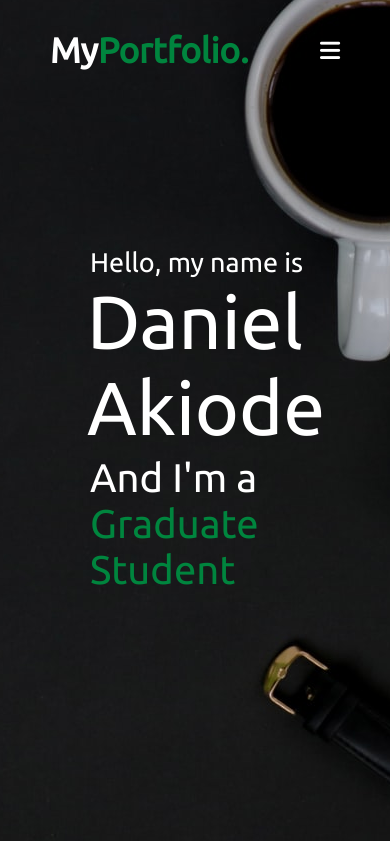
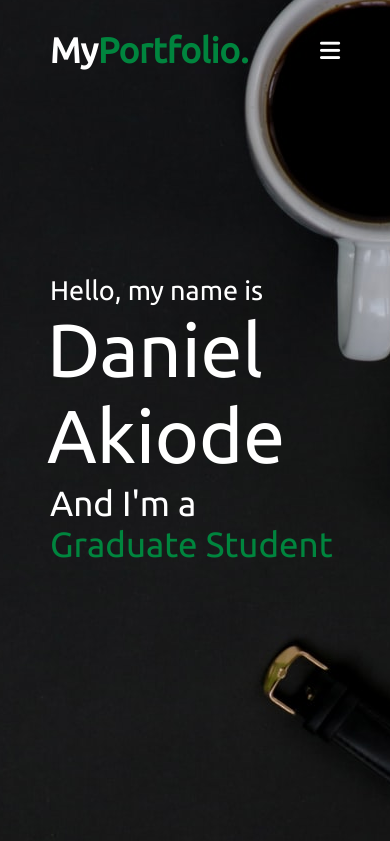
Before and after one commit to DaniAkiode/Portfolio-Website, a plain HTML site: page index.html in a window 390 px wide. Shown: the top 841 px of the page. Drawn offline with nearby package versions, Linux system fonts and the light colour scheme.

Commit message:
correction

```diff
--- a/index.html
+++ b/index.html
@@ -27,13 +27,13 @@
             </div>
         </div>
     </nav>
-
+    <!-- home section -->
     <section class="home" id=home>
         <div class="max-width">
-            <div class="class home-content">
-                <div class="class text-1">Hello, my name is</div>
-                <div class="class text-2">Daniel Akiode</div>
-                <div class="class text-3">And I'm a <span>Graduate Student</span> </div>
+            <div class="home-content">
+                <div class="text-1">Hello, my name is</div>
+                <div class="text-2">Daniel Akiode</div>
+                <div class="text-3">And I'm a <span>Graduate Student</span> </div>
             </div>
         </div>
 
--- a/script.js
+++ b/script.js
@@ -9,5 +9,7 @@ $(document).ready(function() {
     // toggle menu/navbar script
     $('.menu-btn').click(function(){
         $('.navbar .menu').toggleClass('active')
+        $('.menu-btn i').toggleClass('active')
+
     })
 })
--- a/style.css
+++ b/style.css
@@ -93,36 +93,49 @@
     margin: auto 0 auto 40px;
 }
 
-.home .max-width .text-1{
+.home .home-content .text-1{
     font-size: 27px;
 }
 
-.home .max-width .text-2{
+.home .home-content .text-2{
     font-size: 75px;
     font-weight: 600px;
     margin-left: -3px;
 }
 
-.home .max-width .text-3{
+.home .home-content .text-3{
     font-size: 40px;
     margin: 5px 0;
 }
-.home .max-width .text-3 span{
+.home .home-content .text-3 span{
     color: #00853E;
     font-weight: 500;
 }
 
 /* responsive media */
 
-@media (max-width: 947px){
+@media (max-width: 1104px){
+    .home .max-width{
+        margin-left: 0px;
+    }
+}
+
+@media (max-width: 991px){
 
     .max-width{
         padding: 0 50px;
     }
+}
+
+@media (max-width: 947px){
+
     .menu-btn{
         display: block;
         z-index: 999;
 
+    }
+    .menu-btn i.active:before{
+        content: "\f00d"
     }
     .navbar .menu{
         position: fixed;
@@ -148,4 +161,23 @@
         margin: 20px 0;
         font-size: 25px;
     }
+
+    .home .home-content .text-2{
+        font-size: 75px;
+
+    }
+
+    .home .home-content .text-3{
+        font-size: 35px;
+    }
 }
+
+@media (max-width: 690px){
+    .home .home-content .text-2{
+        font-size: 75px;
+
+    }
+    .home .home-content .text-3{
+        font-size: 35px;
+    }
+}
```
